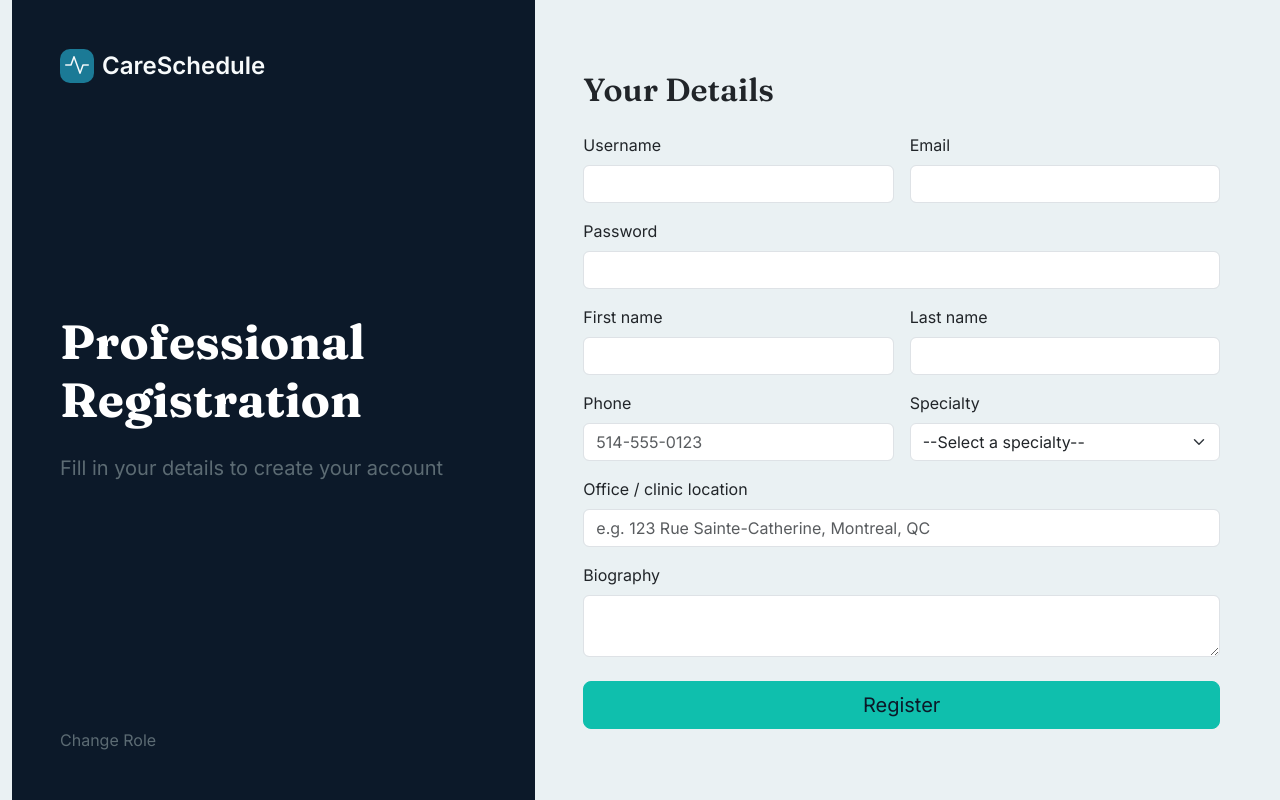
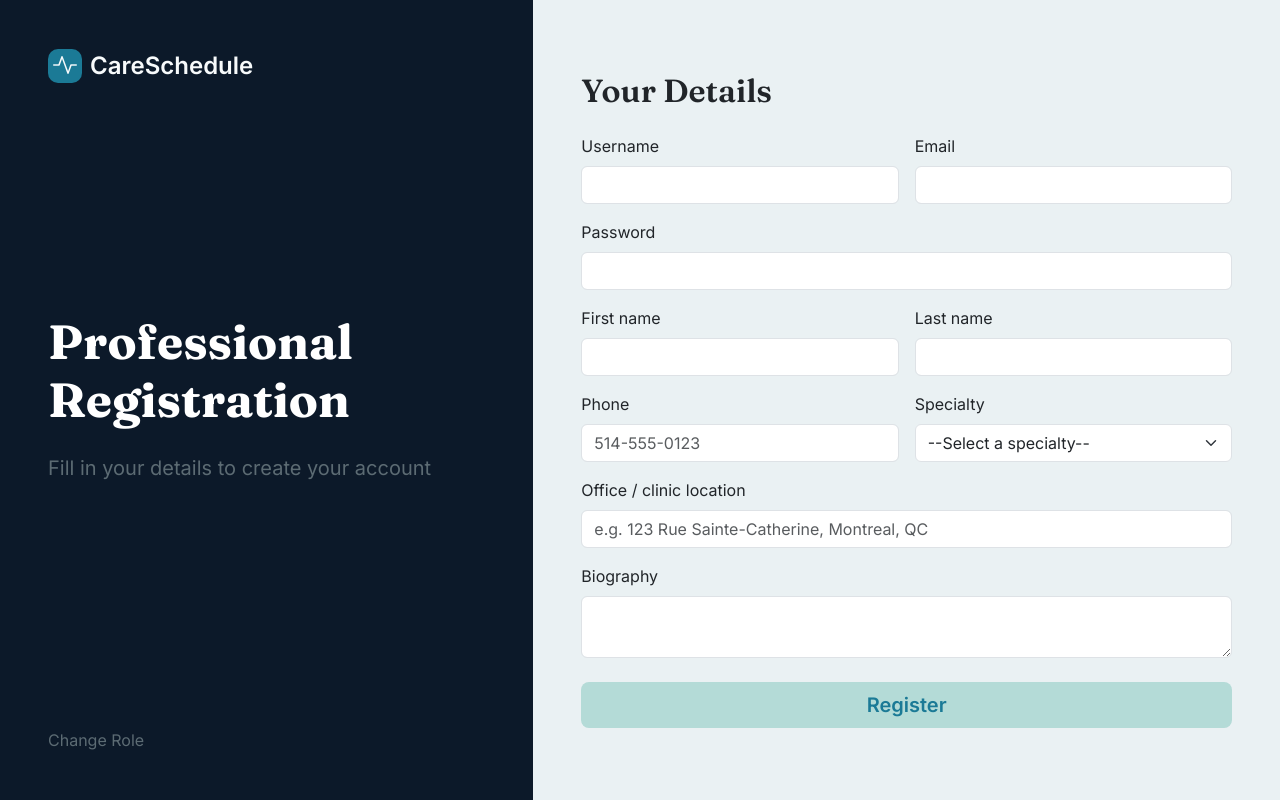
Before and after one commit to mgracnazareno/Web-Project-1, a Flask app: page /professional/register in a window 1280 px wide. Run offline with Flask 3, Linux system fonts and the light colour scheme.

Commit message:
Clean up professional register markup

```diff
--- a/care-schedule/bp_app/templates/professional/register.html
+++ b/care-schedule/bp_app/templates/professional/register.html
@@ -8,7 +8,7 @@
 
 {% block content %}
     <section class="professional-registration">
-        <div class="container-fluid">
+        <div class="container-fluid px-0">
             <div class="row g-0 min-vh-100">
                 {# LEFT SIDE #}
                 <div class="col-lg-5 d-none d-lg-flex registration-sidebar p-5">
@@ -106,14 +106,9 @@
 
                             </div>
                             <div class="col-12 d-grid md-block mt-2">
-                            <button type="submit" class="btn btn-primary btn-lg">Register</button>
+                            <button type="submit" class="btn register-btn btn-lg">Register</button>
 
                             </div>
-
-
-
-
-
                         </form>
                     </div>
                 </div>
```
